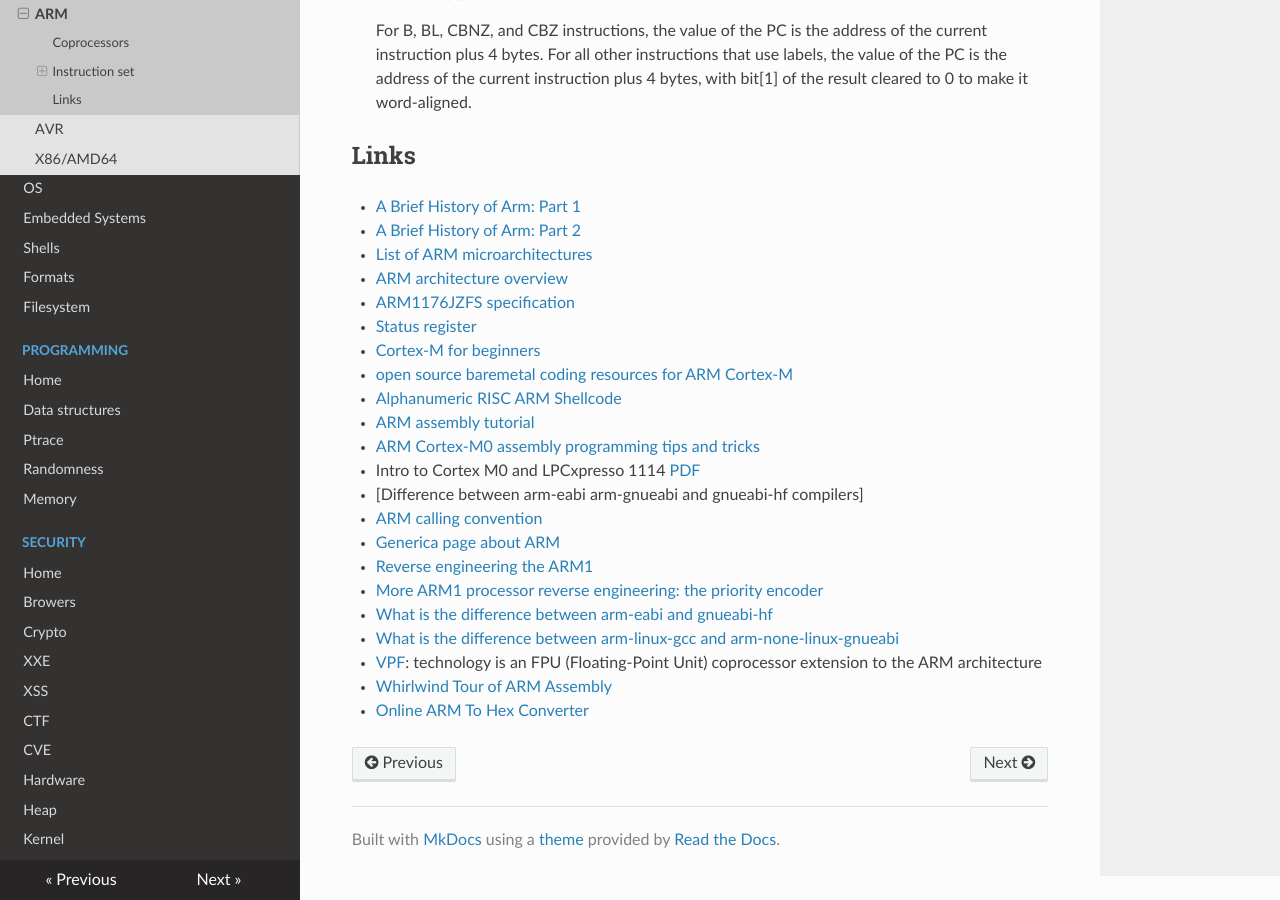
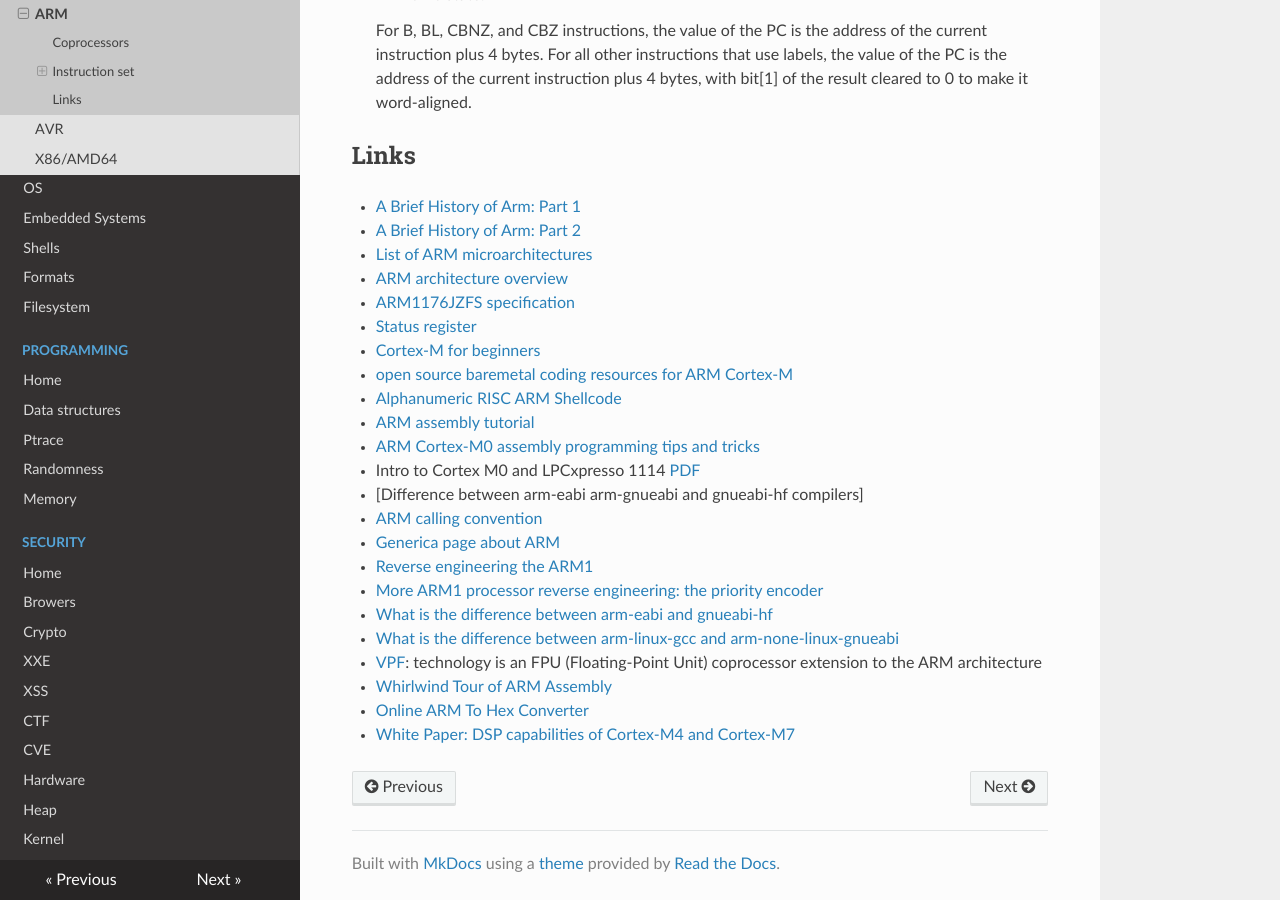
Before and after one commit to gipi/low-level, an MkDocs documentation site: the page built from docs/arch/arm.md, in a window 1280 px wide and 900 px high, scrolled down 1594 px. Built offline with MkDocs 1.6.1, drawn with Linux system fonts in a browser that asks for light colours; nearby versions of some CDN libraries; old or Windows-style settings are respelled for this version of MkDocs.

Commit message:
Update arm.md

```diff
--- a/docs/arch/arm.md
+++ b/docs/arch/arm.md
@@ -102,3 +102,4 @@ for example, is p14.
  - [VPF](https://en.wikipedia.org/wiki/ARM_architecture#Floating-point_.28VFP.29): technology is an FPU (Floating-Point Unit) coprocessor extension to the ARM architecture
  - [Whirlwind Tour of ARM Assembly](http://www.coranac.com/tonc/text/asm.htm)
  - [Online ARM To Hex Converter](http://armconverter.com/)
+ - [White Paper: DSP capabilities of Cortex-M4 and Cortex-M7](https://community.arm.com/developer/ip-products/processors/b/processors-ip-blog/posts/white-paper-dsp-capabilities-of-cortex-m4-and-cortex-m7)
```
